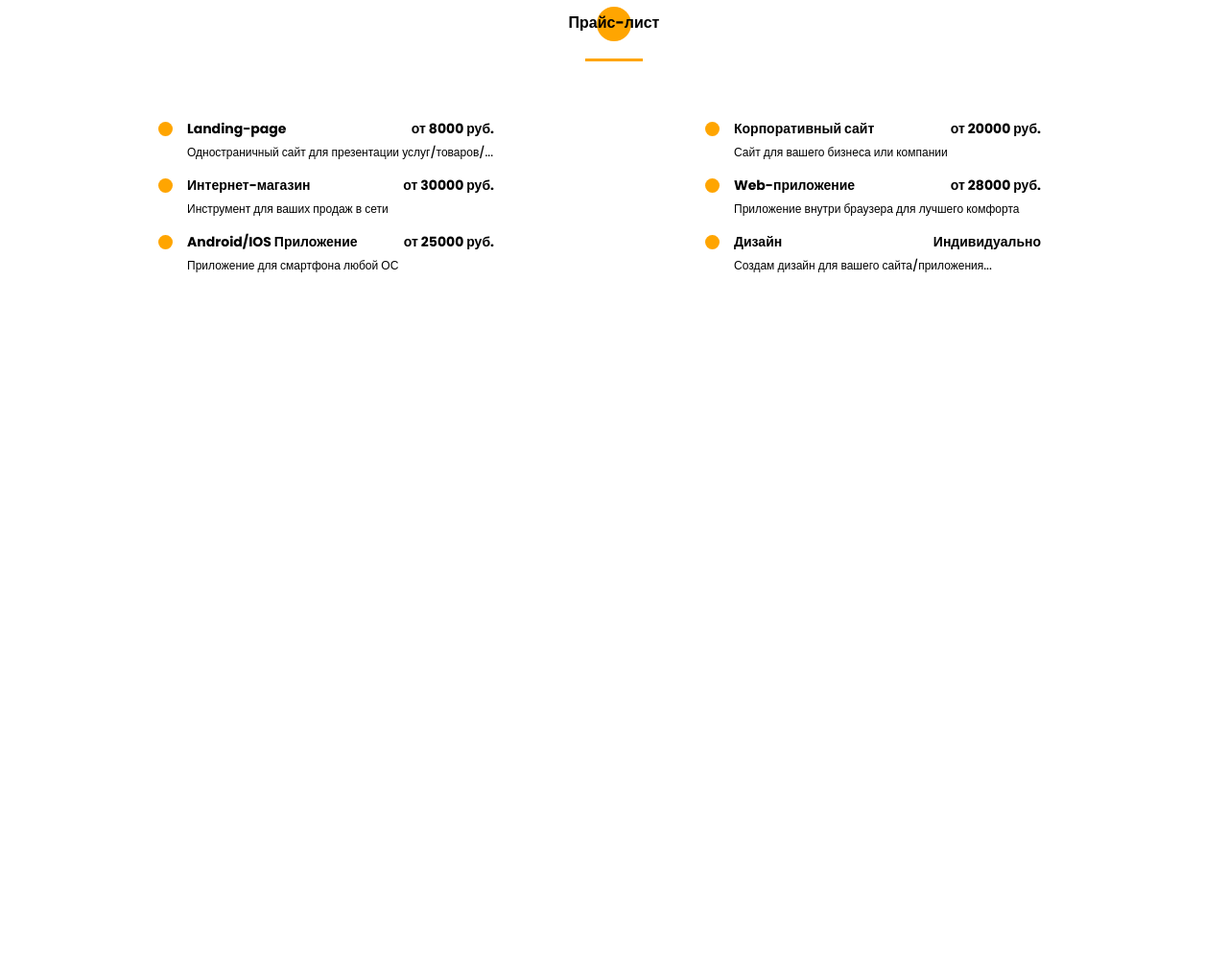
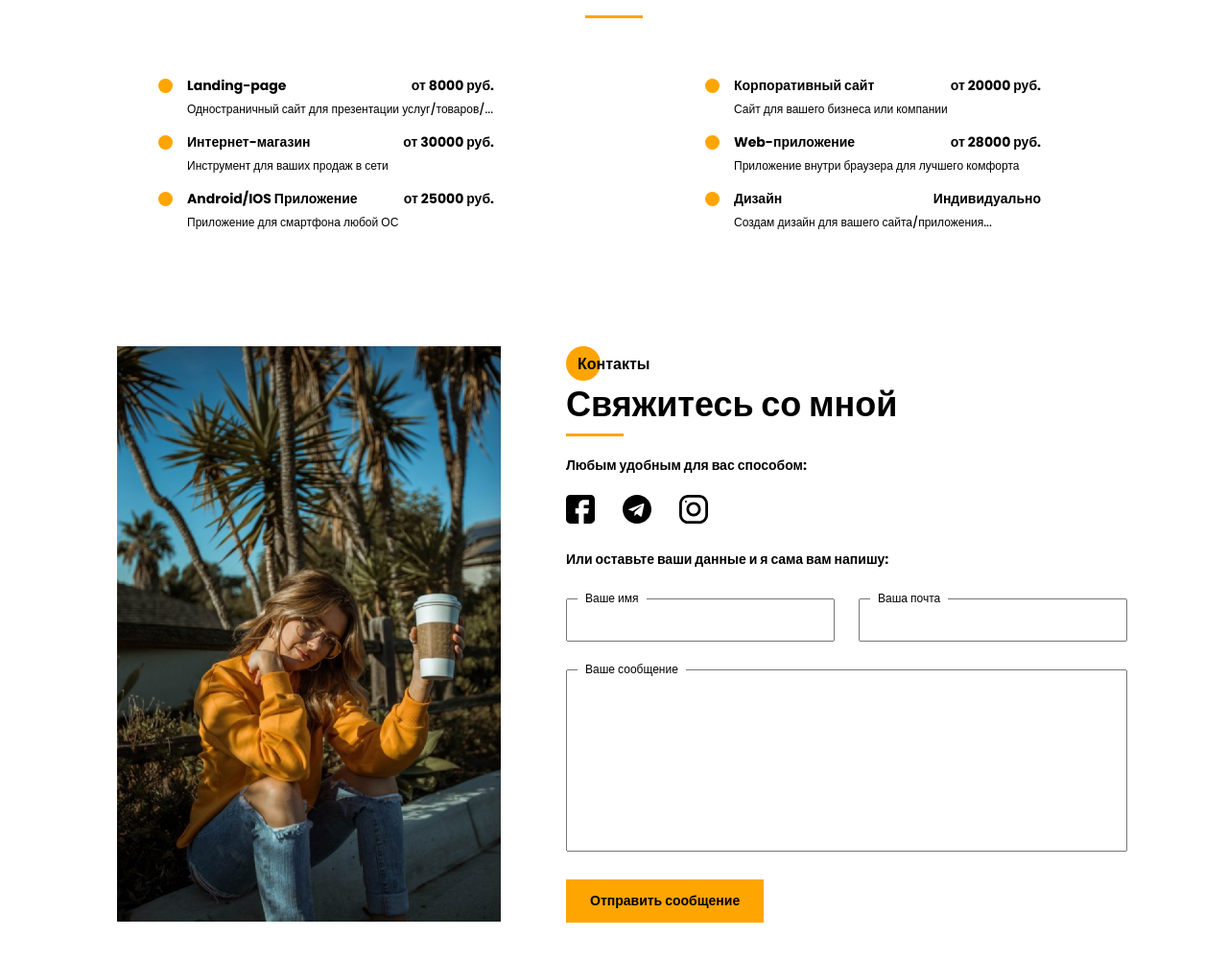
Before and after one commit to rivaric/test-portfolio, a website: page src/index.html in a window 1280 px wide. Shown: the part 4326-5327 px from the top of the page at 96% size. Before the commit the page ends 4612 px from the top, so only its background shows below. Drawn offline with nearby package versions, Linux system fonts and the light colour scheme; files that its build step writes are made by us from their sources; files whose address does not match are found by name.

Commit message:
creat section contacts

```diff
--- a/src/index.html
+++ b/src/index.html
@@ -505,6 +505,58 @@
         </div>
     </section>
 
+    <section class="contacts">
+        <div class="container">
+            <div class="contacts__wrapper">
+                <div class="contacts__photo">
+                    <img src="img/about_me.jpg" alt="">
+                </div>
+                <div class="contacts__descr">
+                    <h2 class="title title_fz16 contacts__title">Контакты</h2>
+                    <div class="title title_fz32 contacts__subtitle">Свяжитесь со мной</div>
+                    <div class="divider"></div>
+
+                    <div class="title title_fz14 contacts__text">Любым удобным для вас способом:</div>
+                    <div class="contacts__social">
+                        <a href="#" class="contacts__link">
+                            <img src="icons/Facebook2.svg" alt="facebook">
+                        </a>
+
+                        <a href="" class="contacts__link">
+                            <img src="icons/Telegram.svg" alt="telegram">
+                        </a>
+
+                        <a href="" class="contacts__link">
+                            <img src="icons/Instagram2.svg" alt="Instagram">
+                        </a>
+                    </div>
+
+                    <div class="title title_fz14 contacts__text">Или оставьте ваши данные и я сама вам напишу:</div>
+
+                    <form action="#" class="contacts__form">
+                        <div class="contacts__input">
+                            <input name="name" id="name" type="text">
+                            <label for="name">Ваше имя</label>
+                        </div>
+
+                        <div class="contacts__input">
+                            <input name="email" id="email" type="text">
+                            <label for="email">Ваша почта</label>
+                        </div>
+
+                        <div class="contacts__textarea">
+                            <textarea name="text" id="text"></textarea>
+                            <label for="text">Ваше сообщение</label>
+                        </div>
+                        <div>
+                            <button class="contacts__btn  btn">Отправить сообщение</button>
+                        </div>
+                    </form>
+                </div>
+            </div>
+        </div>
+    </section>
+
     <script src="js/script.js"></script>
 </body>
 </html>
--- a/src/sass/blocks/_buttons.scss
+++ b/src/sass/blocks/_buttons.scss
@@ -2,6 +2,7 @@
     padding: 12px 25px;
     background: $main-color;
     transition: 0.5s all;
+    border: none;
     &:hover {
         box-shadow: 0px 4px 4px rgba(0, 0, 0, 0.15);
     }
--- /dev/null
+++ b/src/sass/blocks/_contacts.scss
@@ -0,0 +1,80 @@
+.contacts {
+    margin: 120px 0 90px 0;
+    &__wrapper {
+        padding: 0 35px 0 52px;
+        display: grid;
+        grid-template-columns: 400px 585px;
+        justify-content: space-between;
+    }
+    &__photo {
+        img {
+            width: 100%;
+        }
+    }
+    &__descr {
+        padding-top: 6px;
+        .divider {
+            margin: 0;
+        }
+    }
+    &__title {
+        position: relative;
+        padding: 1px 0 0 12px;
+        @include before_circle;
+    }
+    &__text, &__social  {
+        margin-top: 20px;
+    }
+    &__link {
+        margin-right: 25px;
+        text-decoration: none;
+        img {
+            max-width: 30px;
+            min-height: 30px;
+        }
+    }
+    &__form {
+        margin-top: 30px;
+        display: grid;
+        grid-template: 45px 190px 45px / repeat(2, 280px);
+        justify-content: space-between;
+        row-gap: 29px;
+        label {
+            display: block;
+            position: absolute;
+            height: 18px;
+            padding: 0 8px;
+            background-color: #fff;
+            font-size: 12px;
+            margin-bottom: 0;
+            top: -9px;
+            left: 12px;
+        }
+    }
+    &__input {
+        position: relative;
+        input {
+            width: 100%;
+            height: 100%;
+            padding: 0 20px;
+            font-size: 12px;
+        }
+    }
+    &__textarea {
+        position: relative;
+        grid-column: 1/3;
+        textarea {
+            width: 100%;
+            height: 100%;
+            resize: none;
+            padding: 20px;
+            font-size: 12px;
+        }
+    }
+
+    &__btn {
+        font-size: 14px;
+        font-weight: bold;
+        line-height: 21px;
+    }
+}
--- a/src/sass/blocks/_promo.scss
+++ b/src/sass/blocks/_promo.scss
@@ -1,5 +1,5 @@
 .promo {
-    min-height: 80vh;
+    min-height: 100vh;
     position: relative;
     background: url('../img/promo_bg.jpg') no-repeat 50%/cover;
     padding-top: 205px;
--- a/src/sass/style.scss
+++ b/src/sass/style.scss
@@ -11,8 +11,10 @@
 @import 'blocks/skillse';
 @import 'blocks/portfolio';
 @import 'blocks/price';
+@import 'blocks/contacts';
 
 * {
+    box-sizing: border-box;
     font-family: 'Poppins', sans-serif;
     margin: 0;
     padding: 0;
```
Also changed, not shown: dist/css/style.min.css, dist/icons/Facebook2.svg (added), dist/icons/Instagram2.svg (added), dist/icons/Telegram.svg (added), dist/index.html, src/icons/Facebook2.svg (added), src/icons/Instagram2.svg (added), src/icons/Telegram.svg (added).
